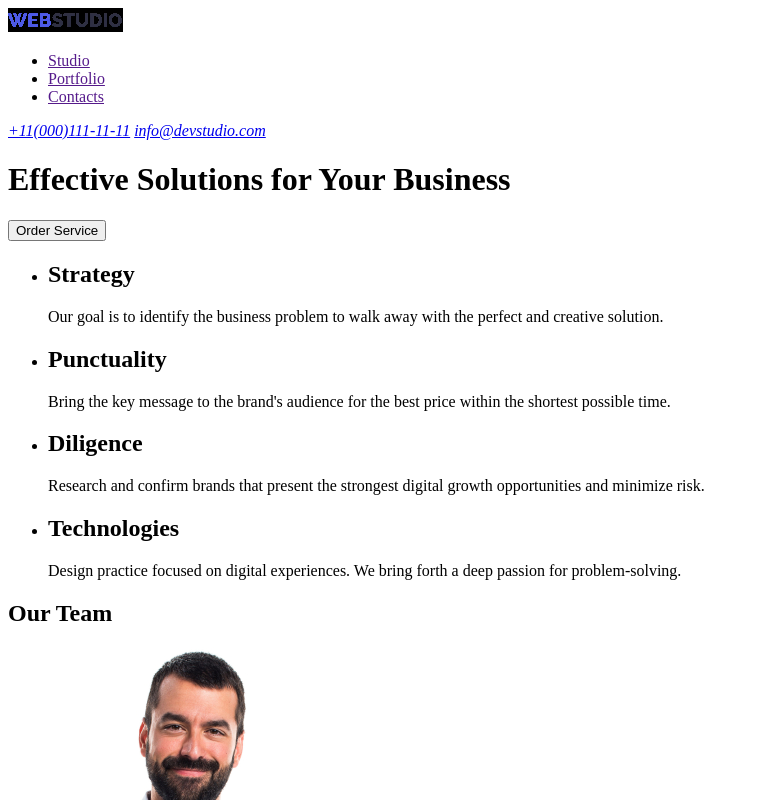
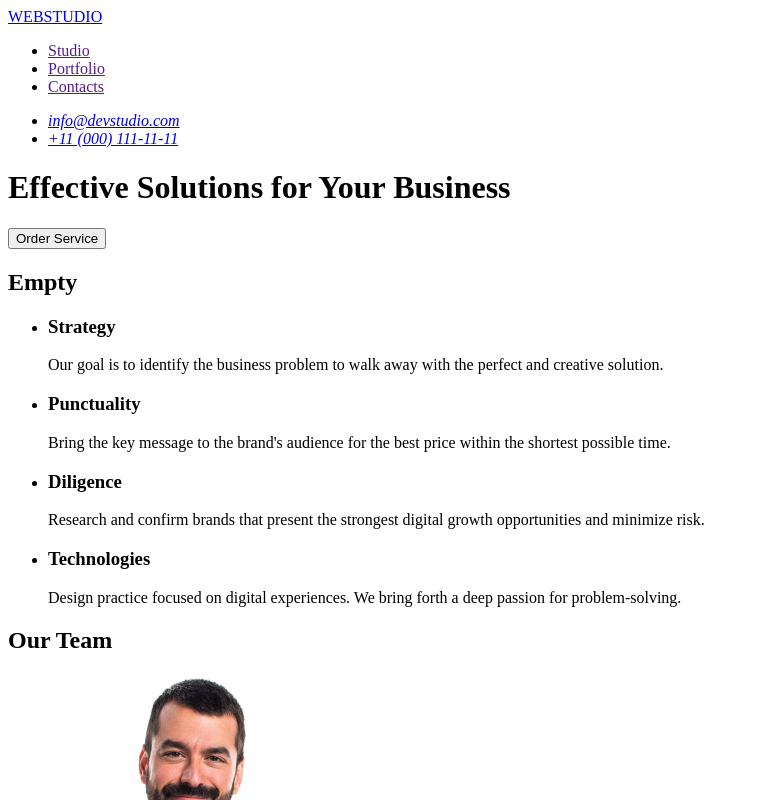
Before and after one commit to Tymofii-Kononenko/goit-js-hw-08, a plain HTML site: page index.html in a window 1280 px wide. Shown: the top 800 px of the page, without its empty margins (0-759 px from the left). Drawn offline with Linux system fonts and the light colour scheme.

Commit message:
last version

```diff
--- a/index.html
+++ b/index.html
@@ -10,9 +10,8 @@
 <body>
     <header>
         <!--Logo and menu of site-->
-        <a href="">
-            <img src="./images/logo.jpg" alt="WEBSTUDIO" width="115" height="24"></a>
         <nav>
+            <a href="./index.html">WEBSTUDIO</a>
             <ul>
                 <li><a href="">Studio</a></li>
                 <li><a href="">Portfolio</a></li>
@@ -21,28 +20,30 @@
         </nav>
         <!--Contacts-->
         <address>
-            <a href="tel:+11(000)111-11-11">+11(000)111-11-11</a>
-            <a href="mailto:info@devstudio.com">info@devstudio.com</a>
+            <ul>
+                <li><a href="mailto:info@devstudio.com">info@devstudio.com</a></li>
+                <li><a href="tel:+110001111111">+11 (000) 111-11-11</a></li>
+            </ul>
         </address>
     </header>
     <!--Main container-->
     <main>
-        <div>
+        <!--Section 1-->
         <h1>Effective Solutions
             for Your Business</h1>
         <button type="button">Order Service</button>
-        </div>
-        <div>
+        <!--Section 2-->
+        <h2>Empty</h2>
         <ul>
             <li>
-                    <h2>Strategy</h2>
+                <h3>Strategy</h3>
                 <p>
                     Our goal is to identify the business
                     problem to walk away with the perfect and creative solution.
                 </p>
             </li>
             <li>
-                    <h2>Punctuality</h2>
+                <h3>Punctuality</h3>
                 <p>
                     Bring the key message to the brand's audience for the best price within the shortest
                     possible
@@ -50,7 +51,7 @@
                 </p>
             </li>
             <li>
-                    <h2>Diligence</h2>
+                <h3>Diligence</h3>
                 <p>
                     Research and confirm brands that present the strongest digital growth opportunities and
                     minimize
@@ -58,16 +59,14 @@
                 </p>
             </li>
             <li>
-                    <h2>Technologies</h2>
+                <h3>Technologies</h3>
                 <p>
                     Design practice focused on digital experiences. We bring forth a deep passion for
                     problem-solving.
                 </p>
             </li>
         </ul>
-        </div>
-        <!--Information about team-->
-        <div>
+        <!--Section 3-->
         <h2>Our Team</h2>
         <ul>
             <li><a href="">
@@ -97,12 +96,10 @@
                 </a>
             </li>
         </ul>
-        </div>
     </main>
     <!--Footer start-->
     <footer>
-        <a href="">
-            <img src="images/logo.jpg" alt="Logo of company">
+        <a href="./index.html">WEBSTUDIO </a>
         <p>
             Increase the flow of customers and sales for your business with digital marketing & growth solutions.
         </p>
```
Lines whose indentation alone changed are shown as unchanged.
